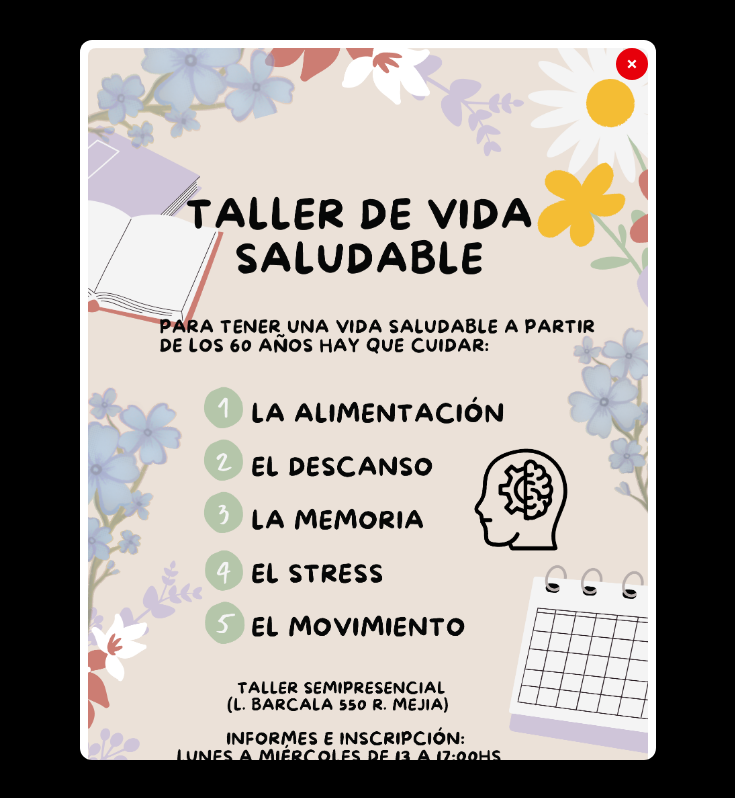
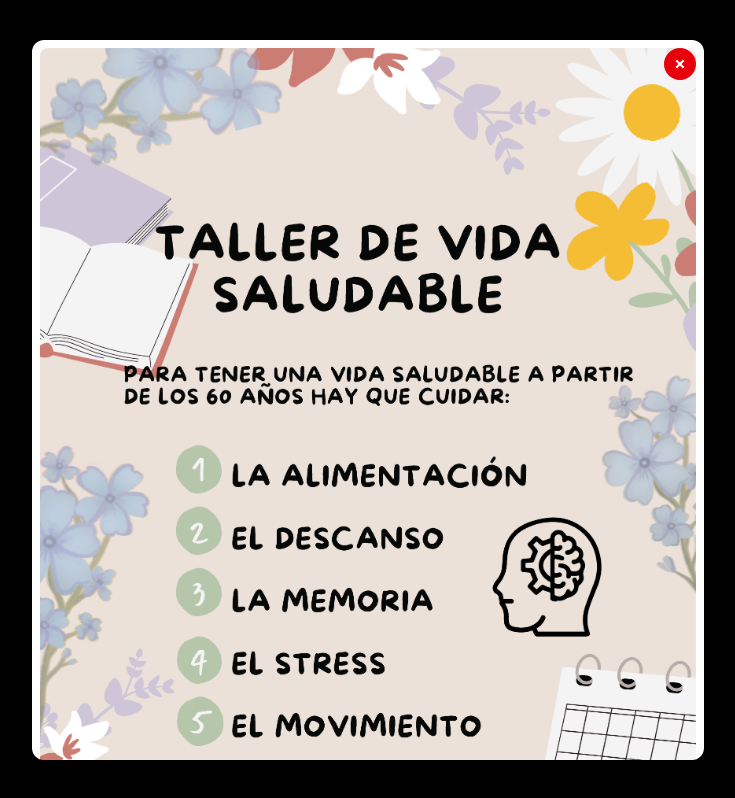
Before and after one commit to Agus-Delgado/consultorio-barcala-nuevo, a React (Vite) app: page / in a window 1280 px wide. Both pictures are taken after a click on the picture 640 px from the left and 3428 px from the top of the page. Shown: the part 3028-3826 px from the top of the page, without its empty margins (272-1007 px from the left). Built offline with nearby package versions, Linux system fonts and the light colour scheme; the HTML template or start-up script is replaced by a standard one.

Commit message:
Add files via upload

```diff
--- a/src/pages/Home.tsx
+++ b/src/pages/Home.tsx
@@ -1,37 +1,34 @@
-import React, { useState } from 'react'; // Importamos useState para el estado del modal
+import { useState } from 'react'; // <--- CORRECCIÓN 1: Solo importamos { useState } de react.
 import Hero from '../components/Hero';
 import About from '../components/About';
 import Team from '../components/Team';
 import Contact from '../components/Contact';
 import { motion } from 'framer-motion';
 
-// --- DEFINICIÓN DE INTERFACE PARA RESOLVER EL ERROR TS(7031) ---
+// --- DEFINICIÓN DE INTERFACE ---
 interface ZoomModalProps {
     isOpen: boolean;
-    onClose: () => void; // Función que no devuelve nada
+    onClose: () => void;
     imageSrc: string;
 }
 
-// --- COMPONENTE MODAL DE ZOOM (Agregado para la imagen) ---
-// La modal aparece al hacer clic en la imagen del QR.
-const ZoomModal = ({ isOpen, onClose, imageSrc }: ZoomModalProps) => { // APLICAMOS EL TIPO AQUÍ
+// --- COMPONENTE MODAL DE ZOOM ---
+const ZoomModal = ({ isOpen, onClose, imageSrc }: ZoomModalProps) => {
     if (!isOpen) return null;
 
     return (
         // Overlay de fondo oscuro
         <div
             className="fixed inset-0 bg-black bg-opacity-70 z-50 flex justify-center items-center p-4 cursor-pointer"
-            onClick={onClose} // Cerrar al hacer clic fuera
+            onClick={onClose}
         >
             <motion.div
                 initial={{ opacity: 0, scale: 0.8 }}
                 animate={{ opacity: 1, scale: 1 }}
                 exit={{ opacity: 0, scale: 0.8 }}
                 transition={{ duration: 0.3 }}
-                // CLASES MODIFICADAS: Usamos max-w-xl (más ancho) y max-h-[90vh] para limitar la altura a la vista,
-                // y overflow-y-auto para que se pueda hacer scroll si la imagen es muy larga.
-                className="bg-white p-2 rounded-xl shadow-2xl max-w-xl w-full relative max-h-[90vh] overflow-y-auto"
-                onClick={e => e.stopPropagation()} // Evita cerrar al hacer clic en la imagen
+                className="bg-white p-2 rounded-xl shadow-2xl max-w-2xl w-full relative max-h-[90vh] overflow-y-auto"
+                onClick={e => e.stopPropagation()}
             >
                 {/* Botón de cerrar */}
                 <button
@@ -42,11 +39,10 @@ const ZoomModal = ({ isOpen, onClose, imageSrc }: ZoomModalProps) => { // APLICA
                     &times;
                 </button>
 
-                {/* Imagen ampliada - Aseguramos object-contain para que no se recorte */}
+                {/* Imagen ampliada */}
                 <img
                     src={imageSrc}
                     alt="Información detallada del Taller (Zoom)"
-                    // Aseguramos que la imagen no se salga de su contenedor y se ajuste
                     className="w-full h-auto rounded-lg object-contain block"
                 />
             </motion.div>
@@ -55,7 +51,7 @@ const ZoomModal = ({ isOpen, onClose, imageSrc }: ZoomModalProps) => { // APLICA
 };
 
 
-// --- SECCIÓN DEL TALLER INTEGRADA (DEFINIDA LOCALMENTE) ---
+// --- SECCIÓN DEL TALLER INTEGRADA ---
 const TallerVidaSaludable = () => {
     // Estado para controlar la apertura del modal de zoom
     const [isModalOpen, setIsModalOpen] = useState(false);
```
